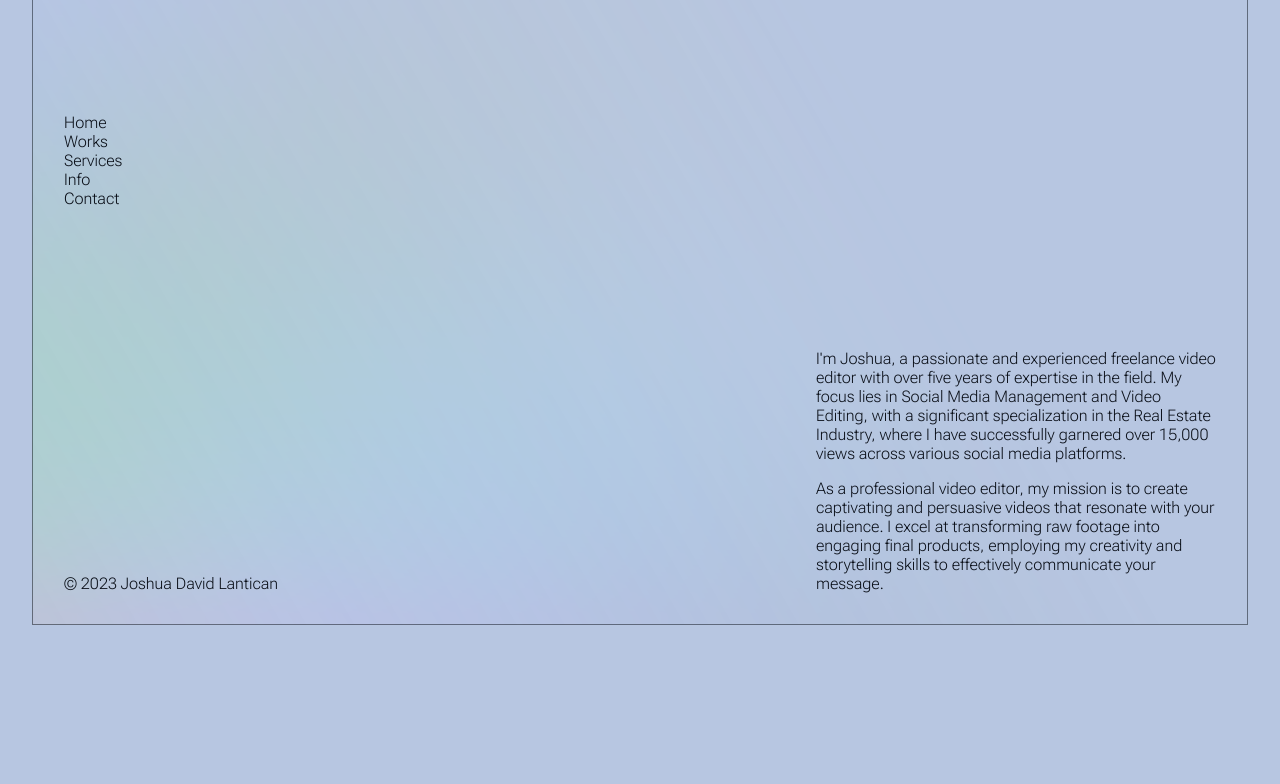
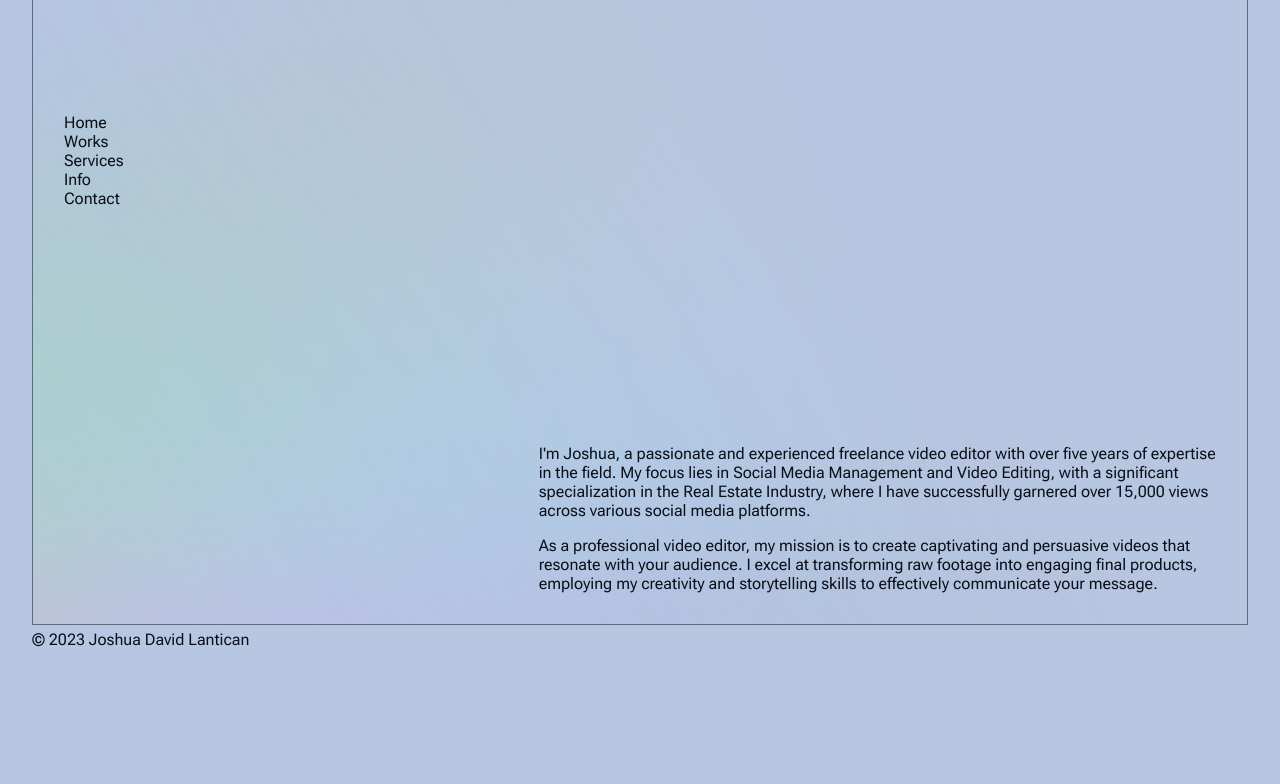
Before and after one commit to lasteeh/portfolio-jdl, an Astro site: page / in a window 1280 px wide. Shown: the part 143-927 px from the top of the page. Built offline with nearby package versions, Linux system fonts and the light colour scheme; Astro itself is replaced by a stand-in of ours.

Commit message:
minor content revision

```diff
--- a/src/pages/index.astro
+++ b/src/pages/index.astro
@@ -60,12 +60,12 @@ const currentYear = new Date().getFullYear();
         </div>
       </section>
       <section class="panel" id="works">
-        <h2 class="sr-only">Works</h2>
+        <h2 class="sr-only">Companies I've Worked With</h2>
         <div class="panel__content | text-right">
           <ul>
             <li>
               <h3>WeRevive</h3>
-              <p>Freelance Video Editor</p>
+              <p>Marketing Assistant / Video Editor</p>
             </li>
             <li>
               <h3>London Outsourced Inc. - July Social</h3>
--- a/src/stylesheets/styles.css
+++ b/src/stylesheets/styles.css
@@ -84,7 +84,7 @@
 
   body {
     font-family: "Roboto Flex", sans-serif;
-    font-weight: var(--fw-thin);
+    font-weight: var(--fw-semibold);
     font-size: var(--fs-regular);
 
     background-color: var(--bg-color);
@@ -123,8 +123,7 @@
   #name,
   #main-footer {
     position: fixed;
-    left: calc(var(--padding) * 2);
-    right: calc(var(--padding) * 2);
+    inset-inline: calc(var(--padding) * 2);
 
     max-width: max-content;
 
@@ -140,7 +139,8 @@
   }
 
   #main-footer {
-    bottom: calc(var(--padding) * 2);
+    bottom: calc(var(--padding) / 4);
+    inset-inline: calc(var(--padding));
   }
 
   .panel {
@@ -156,6 +156,10 @@
     }
   }
 
+  .panel__content {
+    margin-block-start: calc(50vh - var(--padding));
+  }
+
   .panel__bg {
     position: fixed;
     inset: calc(var(--padding));
@@ -166,7 +170,7 @@
 
   #hero {
     .panel__content p {
-      max-width: 400px;
+      max-width: 75ch;
       margin-inline-start: auto;
 
       &:not(:first-of-type) {
```
